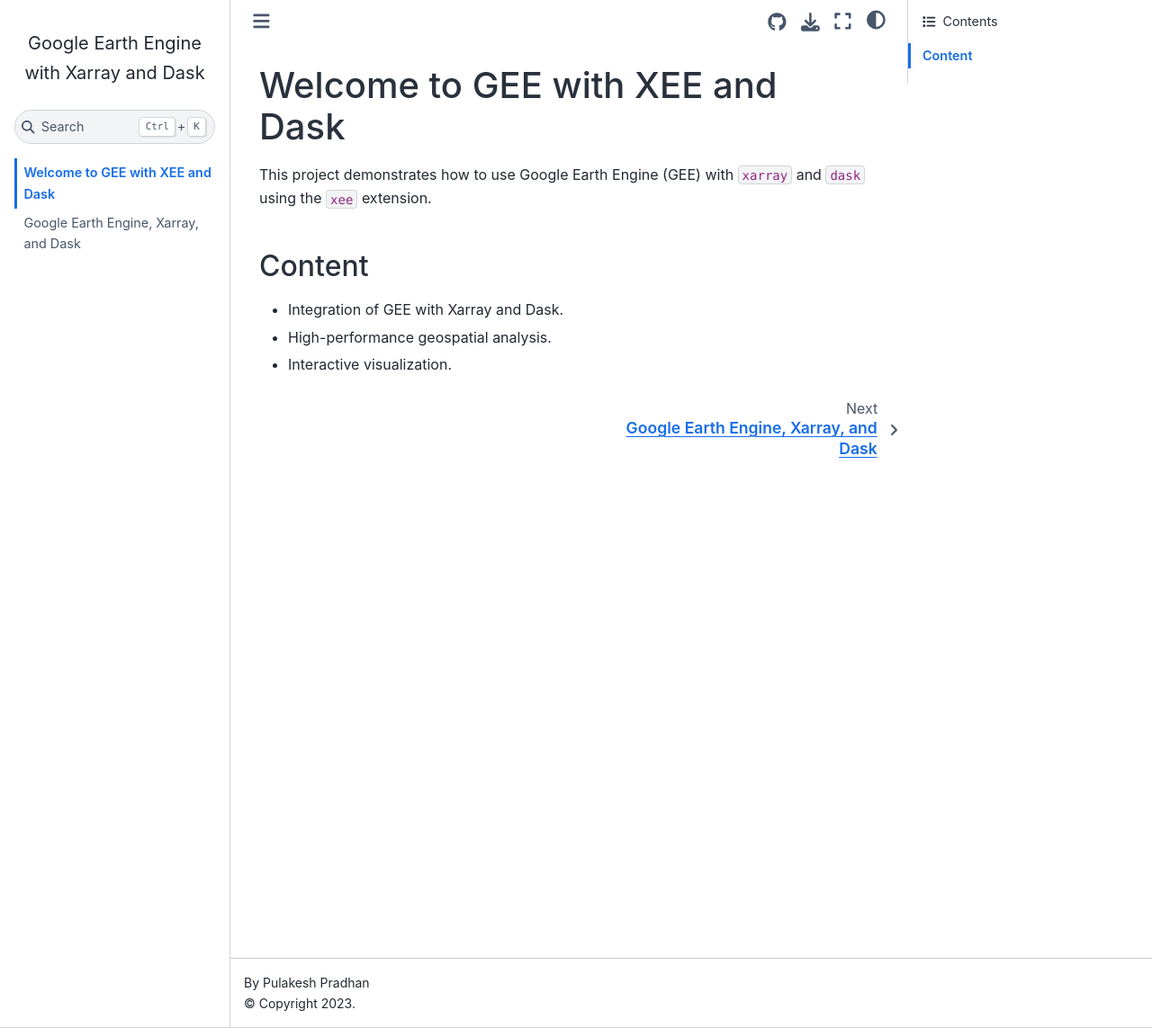
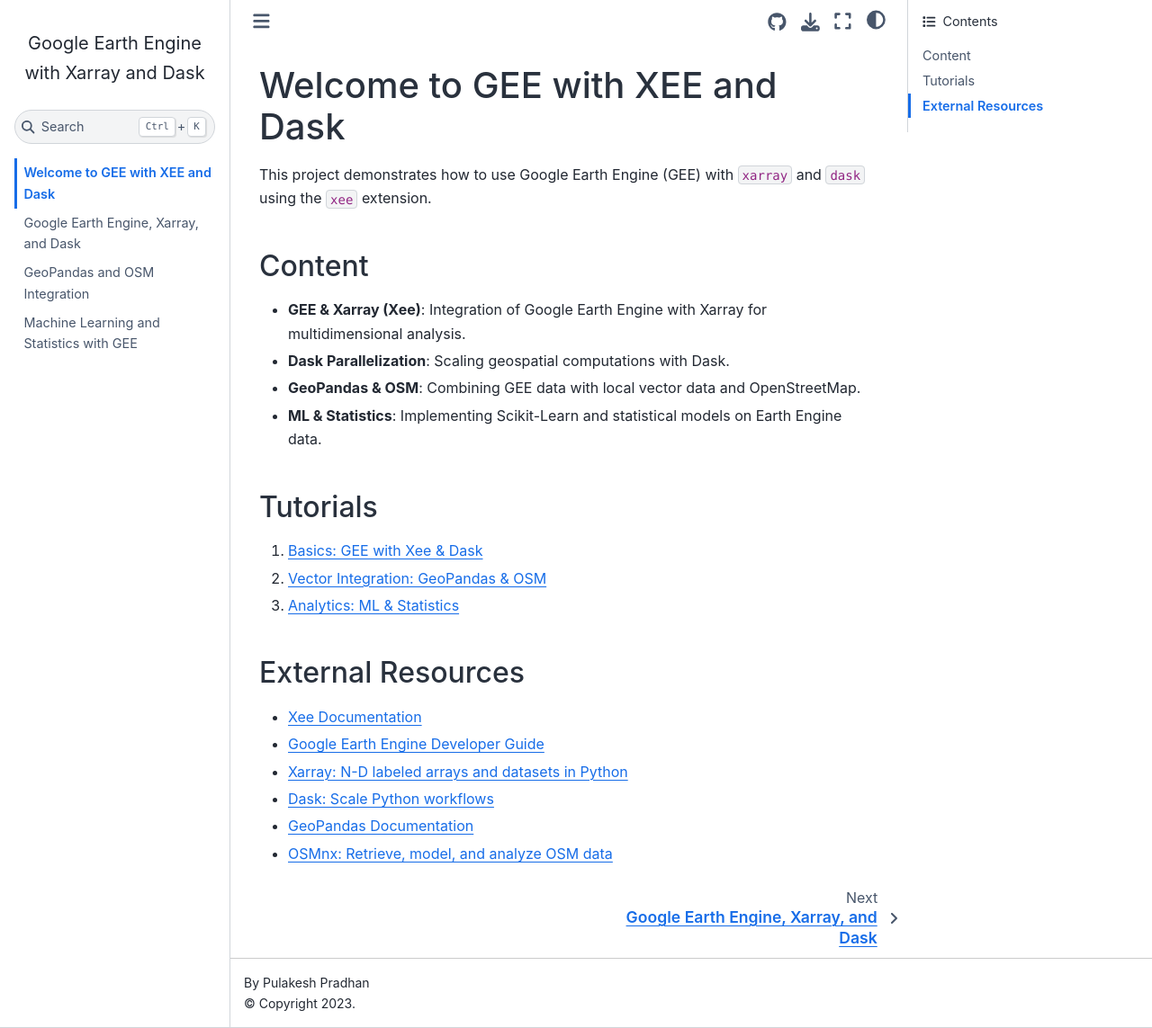
Before and after one commit to pulakeshpradhan/gee, a Jupyter Book: the page built from intro.md, in a window 1280 px wide and 1143 px high. Shown: the whole window at 90% size. Built offline with Jupyter Book 1.0.4 settings and Sphinx 7.4.7 and the Sphinx Book theme 1.1.4, drawn with Linux system fonts in a browser that asks for light colours.

Commit message:
Expand documentation with GeoPandas, OSM, and ML tutorials

```diff
--- a/_toc.yml
+++ b/_toc.yml
@@ -2,3 +2,5 @@
 root: intro
 chapters:
 - file: gee_xee_dask
+- file: geopandas_osm
+- file: ml_stats
--- a/intro.md
+++ b/intro.md
@@ -4,6 +4,22 @@
 
 ## Content
 
-- Integration of GEE with Xarray and Dask.
-- High-performance geospatial analysis.
-- Interactive visualization.
+- **GEE & Xarray (Xee)**: Integration of Google Earth Engine with Xarray for multidimensional analysis.
+- **Dask Parallelization**: Scaling geospatial computations with Dask.
+- **GeoPandas & OSM**: Combining GEE data with local vector data and OpenStreetMap.
+- **ML & Statistics**: Implementing Scikit-Learn and statistical models on Earth Engine data.
+
+## Tutorials
+
+1. [Basics: GEE with Xee & Dask](gee_xee_dask.ipynb)
+2. [Vector Integration: GeoPandas & OSM](geopandas_osm.ipynb)
+3. [Analytics: ML & Statistics](ml_stats.ipynb)
+
+## External Resources
+
+- [Xee Documentation](https://github.com/google/Xee)
+- [Google Earth Engine Developer Guide](https://developers.google.com/earth-engine)
+- [Xarray: N-D labeled arrays and datasets in Python](https://docs.xarray.dev/)
+- [Dask: Scale Python workflows](https://www.dask.org/)
+- [GeoPandas Documentation](https://geopandas.org/)
+- [OSMnx: Retrieve, model, and analyze OSM data](https://osmnx.readthedocs.io/)
```
Also changed, not shown: geopandas_osm.ipynb (added), ml_stats.ipynb (added).
